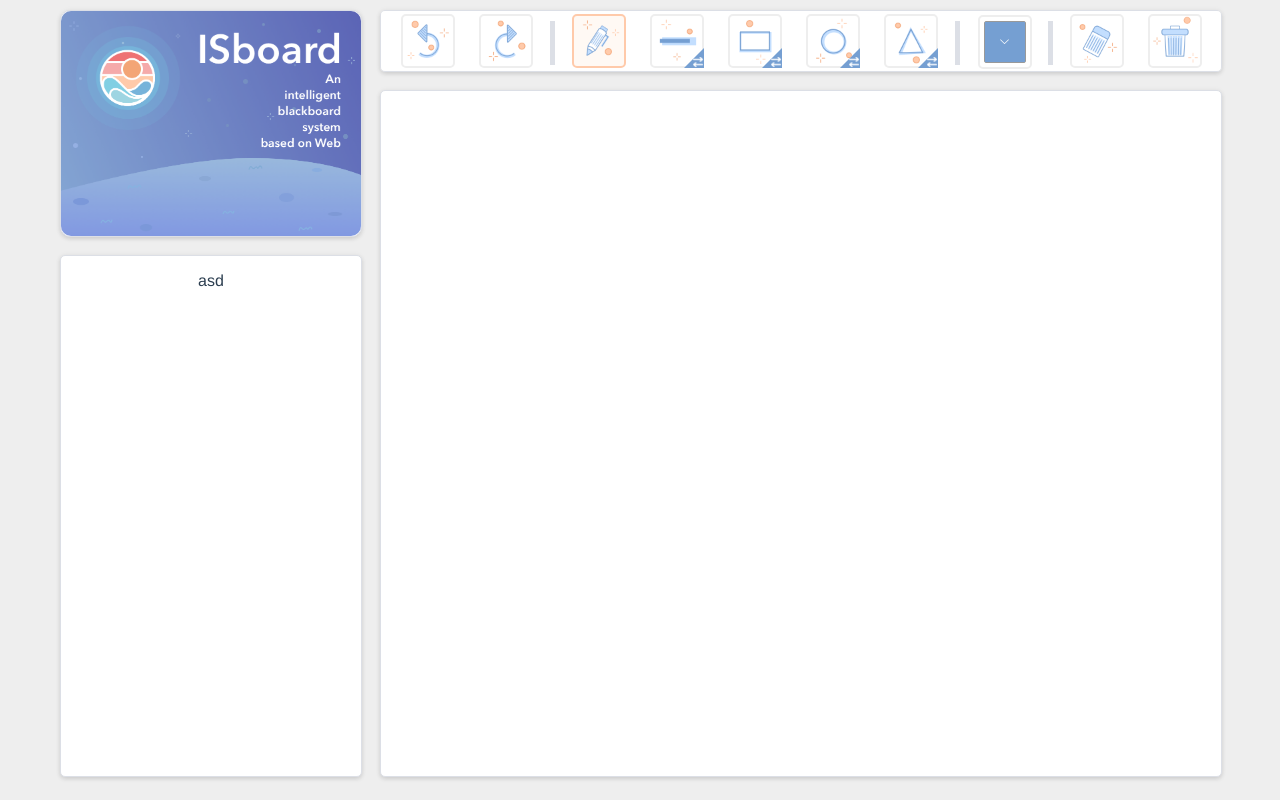
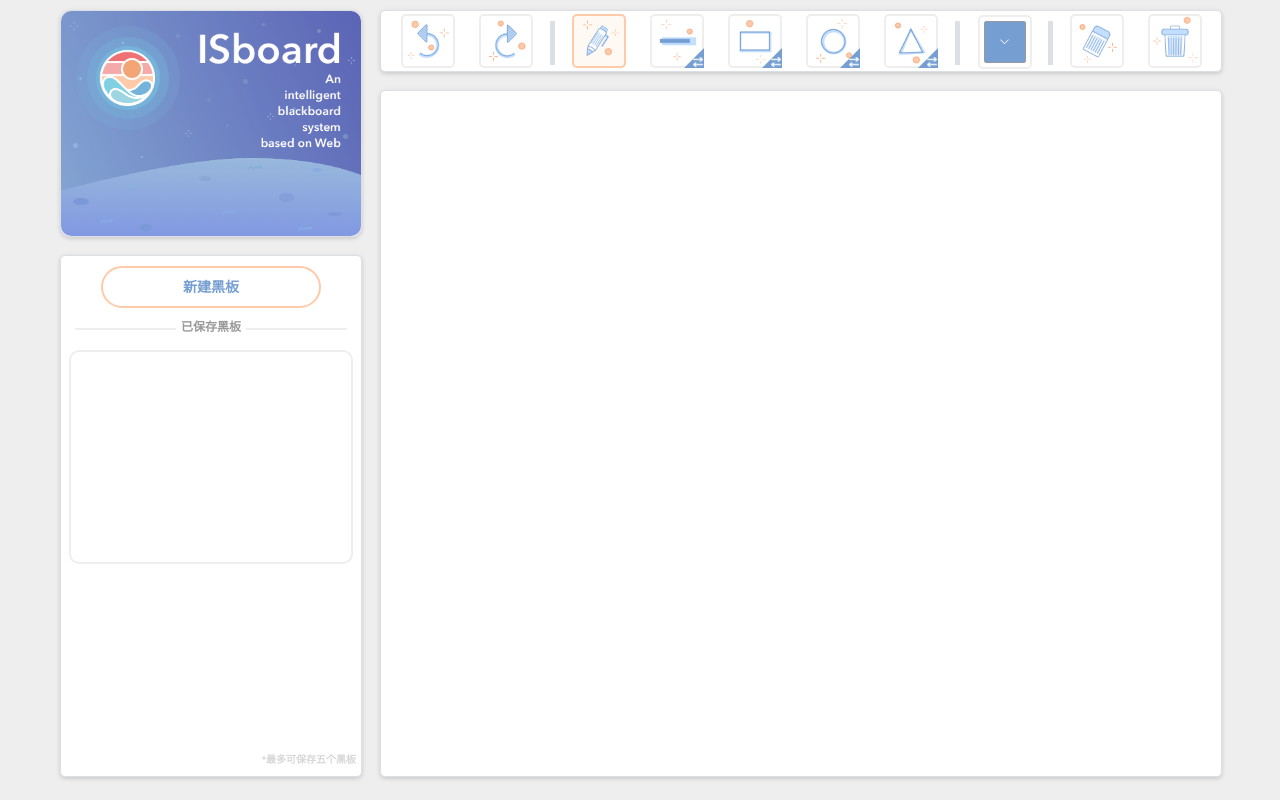
Before and after one commit to Island0214/ISBOARD, a Vue app in the folder isboard/: page / in a window 1280 px wide. Built offline with nearby package versions, Linux system fonts and the light colour scheme.

Commit message:
<feat>: <add overview area>

```diff
--- a/isboard/src/components/OverviewArea/OverviewArea.less
+++ b/isboard/src/components/OverviewArea/OverviewArea.less
@@ -5,4 +5,73 @@
   width: 300px;
   height: @overviewHeight;
   margin-top: 18px;
+  text-align: center;
+
+  .split-line {
+    position: relative;
+    display: inline-block;
+    border: 1px solid #eee;
+    height: 0;
+    width: 90%;
+    margin-top: 10px;
+
+    p {
+      position: relative;
+      //width: 100%;
+      display: inline-block;
+      text-align: center;
+      width: auto;
+      margin: 0;
+      background: #FFFFFF;
+      color: #999;
+      padding: 0 5px;
+      font-size: 12px;
+      top: -12px;
+      font-weight: 600;
+    }
+  }
+
+  .notification-area {
+    position: relative;
+    display: inline-block;
+    height: 0;
+    margin-top: 10px;
+    text-align: right;
+    width: 100%;
+
+    p {
+      position: relative;
+      //width: 100%;
+      display: inline-block;
+      text-align: center;
+      width: auto;
+      margin: 0;
+      background: #FFFFFF;
+      color: #d7d7d7;
+      padding: 0 5px;
+      font-size: 10px;
+      top: -12px;
+      font-weight: 600;
+    }
+  }
+
+  .overviews-area {
+    position: relative;
+    display: inline-block;
+    width: 290px;
+    //background: #dcdfe6;
+    height: 400px;
+    overflow-y: scroll;
+    //border: @border;
+    //box-shadow: @borderShadow;
+    //border-radius: 10px;
+    .overview-area {
+      border: 2px solid #eeeeee;
+      width: 280px;
+      height: 210px;
+      border-radius: 10px;
+      margin: 3px;
+      margin-bottom: 10px;
+    }
+  }
 }
--- a/isboard/src/components/OverviewArea/OverviewArea.vue
+++ b/isboard/src/components/OverviewArea/OverviewArea.vue
@@ -1,11 +1,32 @@
 <template>
     <div class="overview-area-wrapper">
-        <p>asd</p>
+        <el-button style="margin: 10px 0;">新建黑板</el-button>
+
+        <div class="split-line">
+            <p>已保存黑板</p>
+        </div>
+
+        <div class="overviews-area">
+            <overviews></overviews>
+            <!--<overviews></overviews>-->
+            <!--<overviews></overviews>-->
+        </div>
+
+        <div class="notification-area">
+            <p>*最多可保存五个黑板</p>
+        </div>
     </div>
 </template>
 
 <script lang="ts">
-    import { Component, Prop, Vue } from 'vue-property-decorator';
+    import {Component, Vue} from 'vue-property-decorator';
+    import Overviews from './Overviews.vue'
+
+    @Component({
+        components: {
+            Overviews,
+        },
+    })
     export default class OverviewArea extends Vue {
     }
 </script>
--- /dev/null
+++ b/isboard/src/components/OverviewArea/Overviews.vue
@@ -0,0 +1,16 @@
+<template>
+    <div class="overview-area">
+
+    </div>
+</template>
+
+<script lang="ts">
+    import { Vue } from 'vue-property-decorator';
+
+    export default class Overviews extends Vue {
+    }
+</script>
+
+<style scoped lang="less" src="./OverviewArea.less">
+
+</style>
--- a/isboard/src/components/Toolbox/Tool.vue
+++ b/isboard/src/components/Toolbox/Tool.vue
@@ -39,9 +39,9 @@
 
         private switchType() {
             if (this.curType.includes('solid')) {
-                this.curType = this.curType.split('-')[0]
+                this.curType = this.curType.split('-')[0];
             } else {
-                this.curType += '-solid'
+                this.curType += '-solid';
             }
         }
 
--- a/isboard/src/components/Toolbox/Toolbox.less
+++ b/isboard/src/components/Toolbox/Toolbox.less
@@ -12,7 +12,7 @@
   //text-align: left;
   white-space: nowrap;
   overflow-x: hidden;
-  overflow-y: visible;
+  overflow-y: hidden;
 }
 
 .tool-wrapper {
--- a/isboard/src/index.less
+++ b/isboard/src/index.less
@@ -1,3 +1,5 @@
+@import './base/base.less';
+
 body {
   margin: 0;
   background-color: #eee;
@@ -6,6 +8,19 @@ body {
 }
 
 
-div {
+.el-button {
+  border-radius: 50px !important;
+  width: 220px;
+  border: 2px solid @hoverColor !important;
+  color: @themeColor !important;
+  font-weight: 700 !important;
+}
 
+.el-button:hover {
+  background-color: #FFCAAA20 !important;
+  color: @themeColor !important;
 }
+
+.el-button:focus {
+  background-color: #FFCAAA20 !important;
+}
```
